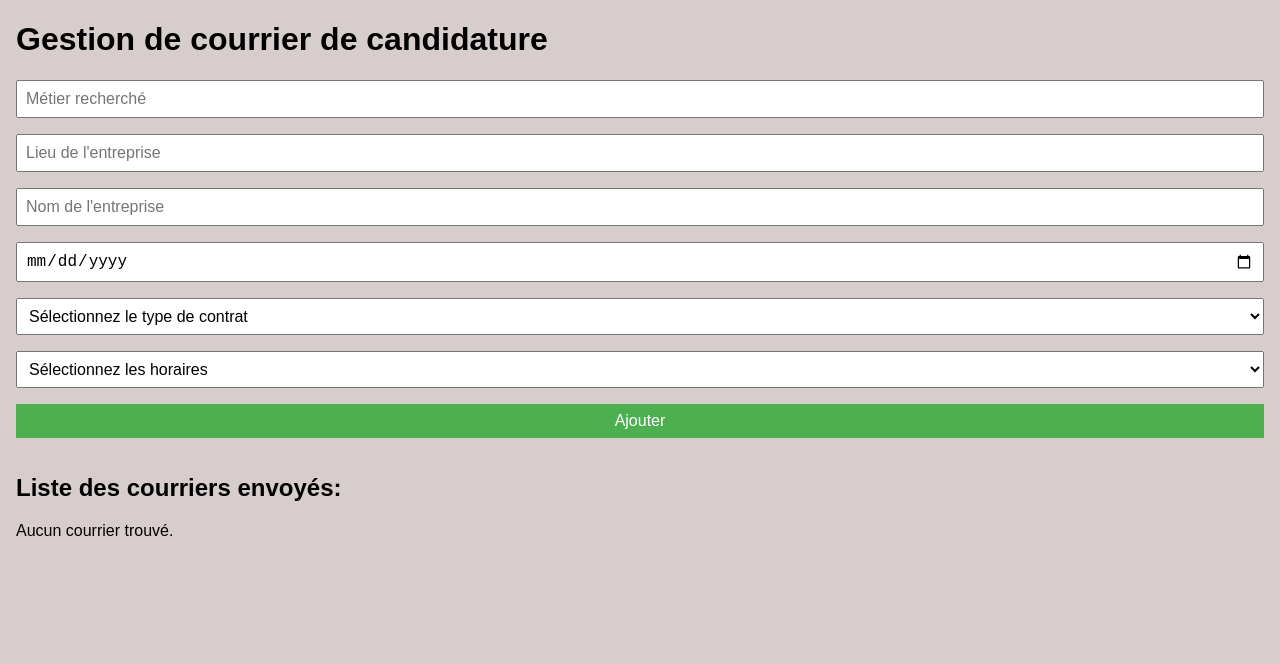
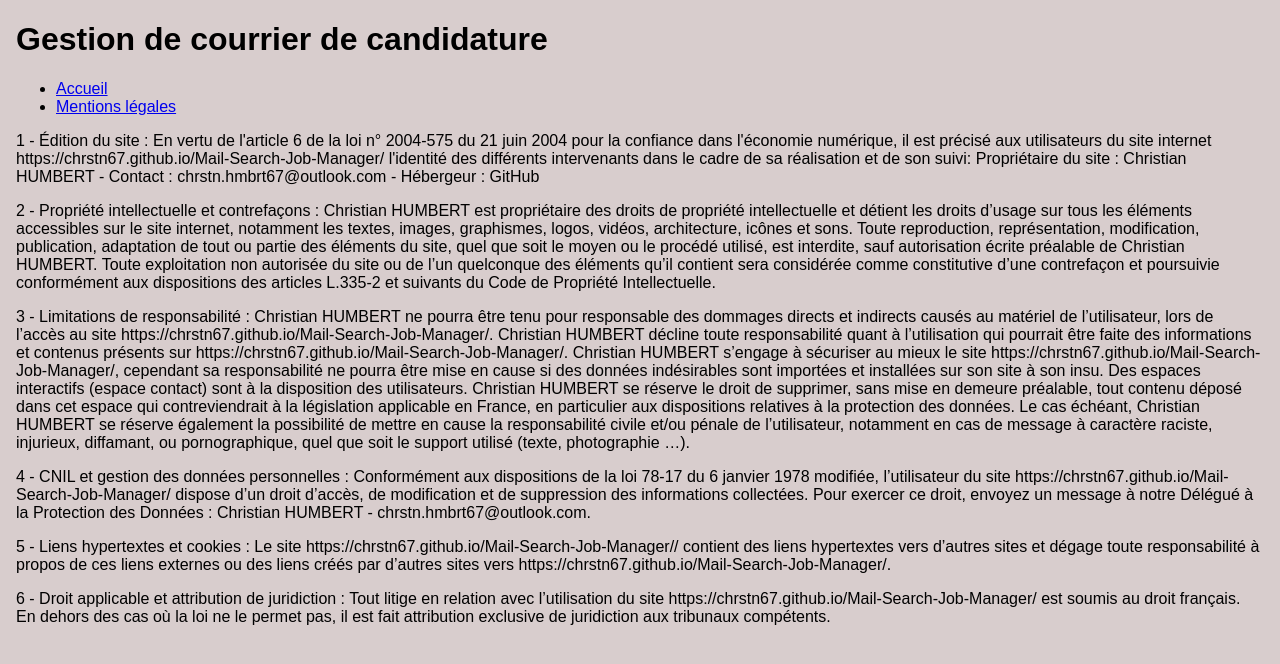
Before and after one commit to Chrstn67/Mail-Search-Job-Manager, a React (Create React App) app: page /mentions-legales in a window 1280 px wide. Shown: the top 664 px of the page. Built offline with nearby package versions, Linux system fonts and the light colour scheme.

Commit message:
ajout des mentions légales

```diff
--- a/package.json
+++ b/package.json
@@ -11,6 +11,7 @@
     "node-sass": "^9.0.0",
     "react": "^18.2.0",
     "react-dom": "^18.2.0",
+    "react-router-dom": "^6.12.1",
     "react-scripts": "5.0.1",
     "web-vitals": "^2.1.0"
   },
--- a/src/App/App.js
+++ b/src/App/App.js
@@ -1,6 +1,8 @@
 import React, { useState, useEffect } from "react";
+import { BrowserRouter as Router, Routes, Route, Link } from "react-router-dom";
 import MailForm from "../Components/MailForm/MailForm";
 import MailList from "../Components/MailList/MailList";
+import MentionsLegales from "../Components/MentionsLegales/MentionsLegales";
 import "./App.scss";
 
 const App = () => {
@@ -41,15 +43,38 @@ const App = () => {
   };
 
   return (
+    <Router>
       <div>
         <h1>Gestion de courrier de candidature</h1>
-      <MailForm addMail={addMail} />
+
+        <nav>
+          <ul>
+            <li>
+              <Link to="/">Accueil</Link>
+            </li>
+            <li>
+              <Link to="/mentions-legales">Mentions légales</Link>
+            </li>
+          </ul>
+        </nav>
+
+        <Routes>
+          <Route path="/" element={<MailForm addMail={addMail} />}>
+            <Route
+              index
+              element={
                 <MailList
                   mails={mails}
                   deleteMail={deleteMail}
                   updateStatus={updateStatus}
                 />
+              }
+            />
+          </Route>
+          <Route path="/mentions-legales" element={<MentionsLegales />} />
+        </Routes>
       </div>
+    </Router>
   );
 };
 
--- /dev/null
+++ b/src/Components/MentionsLegales/MentionsLegales.js
@@ -0,0 +1,83 @@
+import React from "react";
+
+const MentionsLegales = () => {
+  return (
+    <main>
+      <p>
+        1 - Édition du site : En vertu de l'article 6 de la loi n° 2004-575 du
+        21 juin 2004 pour la confiance dans l'économie numérique, il est précisé
+        aux utilisateurs du site internet
+        https://chrstn67.github.io/Mail-Search-Job-Manager/ l'identité des
+        différents intervenants dans le cadre de sa réalisation et de son suivi:
+        Propriétaire du site : Christian HUMBERT - Contact :
+        chrstn.hmbrt67@outlook.com - Hébergeur : GitHub
+      </p>
+
+      <p>
+        2 - Propriété intellectuelle et contrefaçons : Christian HUMBERT est
+        propriétaire des droits de propriété intellectuelle et détient les
+        droits d’usage sur tous les éléments accessibles sur le site internet,
+        notamment les textes, images, graphismes, logos, vidéos, architecture,
+        icônes et sons. Toute reproduction, représentation, modification,
+        publication, adaptation de tout ou partie des éléments du site, quel que
+        soit le moyen ou le procédé utilisé, est interdite, sauf autorisation
+        écrite préalable de Christian HUMBERT. Toute exploitation non autorisée
+        du site ou de l’un quelconque des éléments qu’il contient sera
+        considérée comme constitutive d’une contrefaçon et poursuivie
+        conformément aux dispositions des articles L.335-2 et suivants du Code
+        de Propriété Intellectuelle.
+      </p>
+
+      <p>
+        3 - Limitations de responsabilité : Christian HUMBERT ne pourra être
+        tenu pour responsable des dommages directs et indirects causés au
+        matériel de l’utilisateur, lors de l’accès au site
+        https://chrstn67.github.io/Mail-Search-Job-Manager/. Christian HUMBERT
+        décline toute responsabilité quant à l’utilisation qui pourrait être
+        faite des informations et contenus présents sur
+        https://chrstn67.github.io/Mail-Search-Job-Manager/. Christian HUMBERT
+        s’engage à sécuriser au mieux le site
+        https://chrstn67.github.io/Mail-Search-Job-Manager/, cependant sa
+        responsabilité ne pourra être mise en cause si des données indésirables
+        sont importées et installées sur son site à son insu. Des espaces
+        interactifs (espace contact) sont à la disposition des utilisateurs.
+        Christian HUMBERT se réserve le droit de supprimer, sans mise en demeure
+        préalable, tout contenu déposé dans cet espace qui contreviendrait à la
+        législation applicable en France, en particulier aux dispositions
+        relatives à la protection des données. Le cas échéant, Christian HUMBERT
+        se réserve également la possibilité de mettre en cause la responsabilité
+        civile et/ou pénale de l’utilisateur, notamment en cas de message à
+        caractère raciste, injurieux, diffamant, ou pornographique, quel que
+        soit le support utilisé (texte, photographie …).
+      </p>
+
+      <p>
+        4 - CNIL et gestion des données personnelles : Conformément aux
+        dispositions de la loi 78-17 du 6 janvier 1978 modifiée, l’utilisateur
+        du site https://chrstn67.github.io/Mail-Search-Job-Manager/ dispose d’un
+        droit d’accès, de modification et de suppression des informations
+        collectées. Pour exercer ce droit, envoyez un message à notre Délégué à
+        la Protection des Données : Christian HUMBERT -
+        chrstn.hmbrt67@outlook.com.
+      </p>
+
+      <p>
+        5 - Liens hypertextes et cookies : Le site
+        https://chrstn67.github.io/Mail-Search-Job-Manager// contient des liens
+        hypertextes vers d’autres sites et dégage toute responsabilité à propos
+        de ces liens externes ou des liens créés par d’autres sites vers
+        https://chrstn67.github.io/Mail-Search-Job-Manager/.
+      </p>
+
+      <p>
+        6 - Droit applicable et attribution de juridiction : Tout litige en
+        relation avec l’utilisation du site
+        https://chrstn67.github.io/Mail-Search-Job-Manager/ est soumis au droit
+        français. En dehors des cas où la loi ne le permet pas, il est fait
+        attribution exclusive de juridiction aux tribunaux compétents.
+      </p>
+    </main>
+  );
+};
+
+export default MentionsLegales;
```
Also changed, not shown: 1 other file (tests, documents, lock files or other folders). Lines whose indentation alone changed are shown as unchanged.
